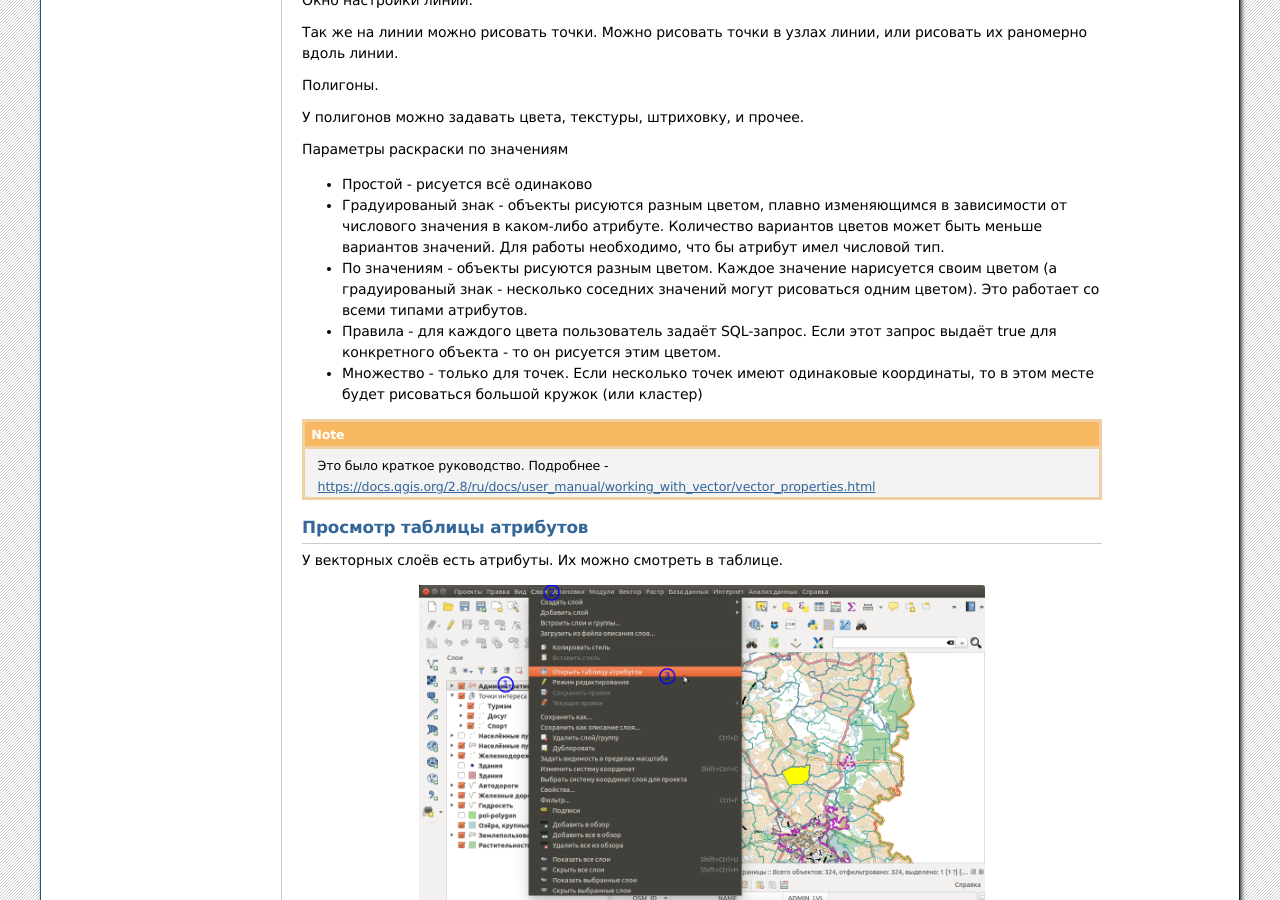
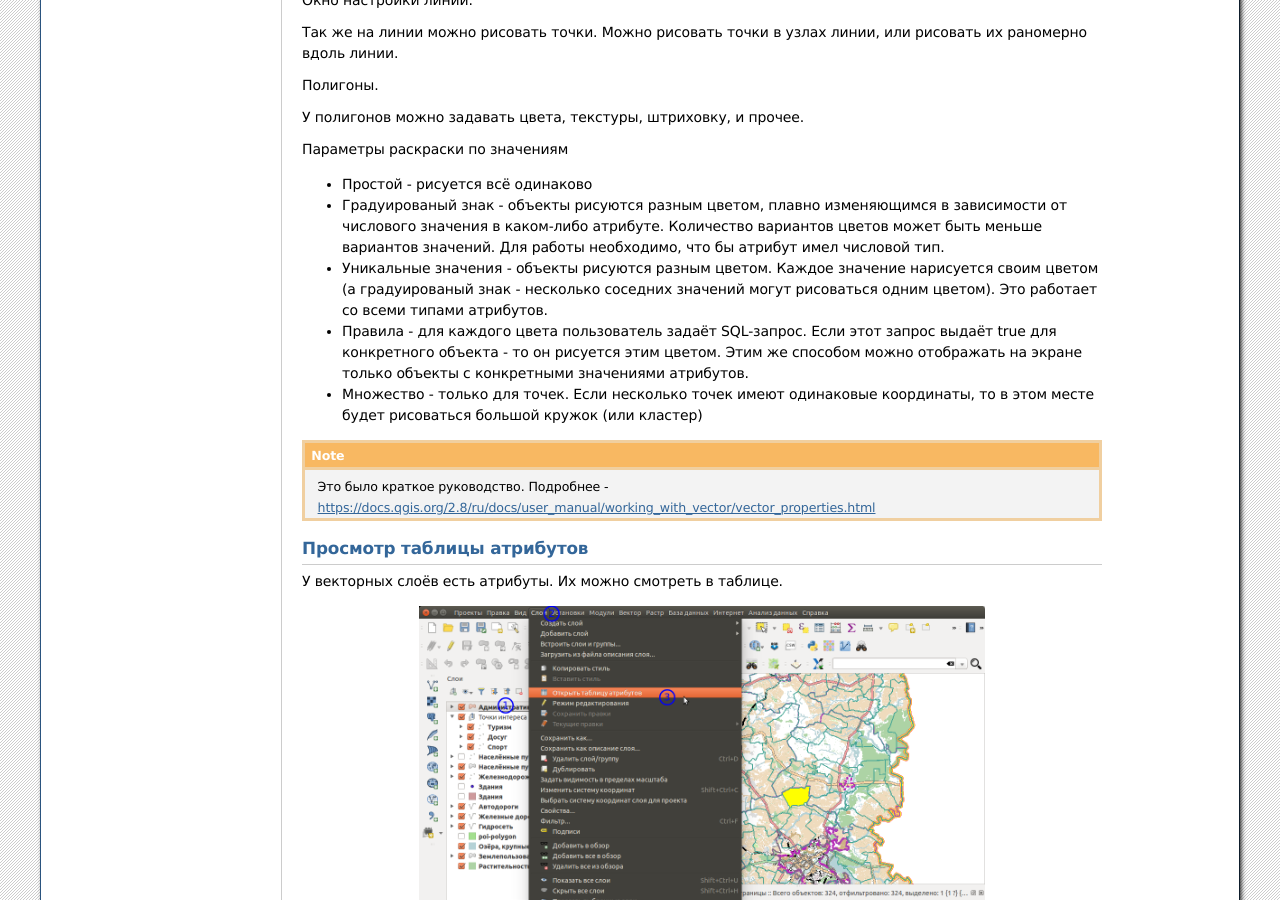
Before and after one commit to nextgis/docs_howto, a Sphinx documentation site: the page built from source/pt-zapovednik.rst, in a window 1280 px wide and 900 px high, scrolled down 3756 px. Built offline with Sphinx 7.4.7, drawn with Linux system fonts in a browser that asks for light colours; formulas are drawn with MathJax 3.

Commit message:
Формулировки

```diff
--- a/source/pt-zapovednik.rst
+++ b/source/pt-zapovednik.rst
@@ -180,8 +180,8 @@ Cлои в панели слоёв могут быть объединены в
 
 * Простой - рисуется всё одинаково
 * Градуированый знак - объекты рисуются разным цветом, плавно изменяющимся в зависимости от числового значения в каком-либо атрибуте. Количество вариантов цветов может быть меньше вариантов значений. Для работы необходимо, что бы атрибут имел числовой тип.
-* По значениям - объекты рисуются разным цветом. Каждое значение нарисуется своим цветом (а градуированый знак - несколько соседних значений могут рисоваться одним цветом). Это работает со всеми типами атрибутов.
-* Правила - для каждого цвета пользователь задаёт SQL-запрос. Если этот запрос выдаёт true для конкретного объекта - то он рисуется этим цветом.
+* Уникальные значения - объекты рисуются разным цветом. Каждое значение нарисуется своим цветом (а градуированый знак - несколько соседних значений могут рисоваться одним цветом). Это работает со всеми типами атрибутов.
+* Правила - для каждого цвета пользователь задаёт SQL-запрос. Если этот запрос выдаёт true для конкретного объекта - то он рисуется этим цветом. Этим же способом можно отображать на экране только объекты с конкретными значениями атрибутов.
 * Множество - только для точек. Если несколько точек имеют одинаковые координаты, то в этом месте будет рисоваться большой кружок (или кластер)
 
 .. note::
```
